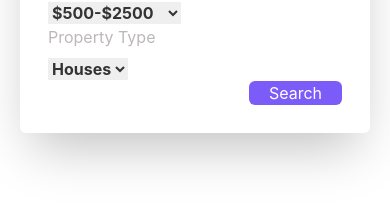
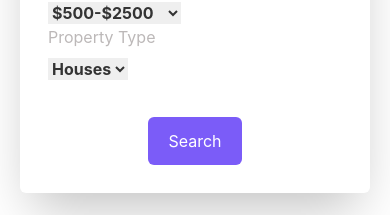
Before and after one commit to MdIbrahimKholil7/realstate-task, a React (Create React App) app: page / in a window 390 px wide. Shown: the part 410-625 px from the top of the page. Built offline with nearby package versions, Linux system fonts and the light colour scheme.

Commit message:
btn design complete

```diff
--- a/src/components/pages/Property.js
+++ b/src/components/pages/Property.js
@@ -120,8 +120,8 @@ const Property = () => {
                             <option>Flat</option>
                         </select>
                     </div>
-                    <div className=' pl-7 pr-7 flex justify-end'>
-                        <button onClick={() => handleSearch(property, price, destination)} className='bg-[#7b5cf8] text-white px-5  rounded-md'>Search</button>
+                    <div className=' pl-7 pr-7 flex md:justify-end justify-center mt-9 md:mt-0'>
+                        <button onClick={() => handleSearch(property, price, destination)} className='bg-[#7b5cf8] py-3 text-white px-5  rounded-md'>Search</button>
                     </div>
                 </div>
             </div>
```
